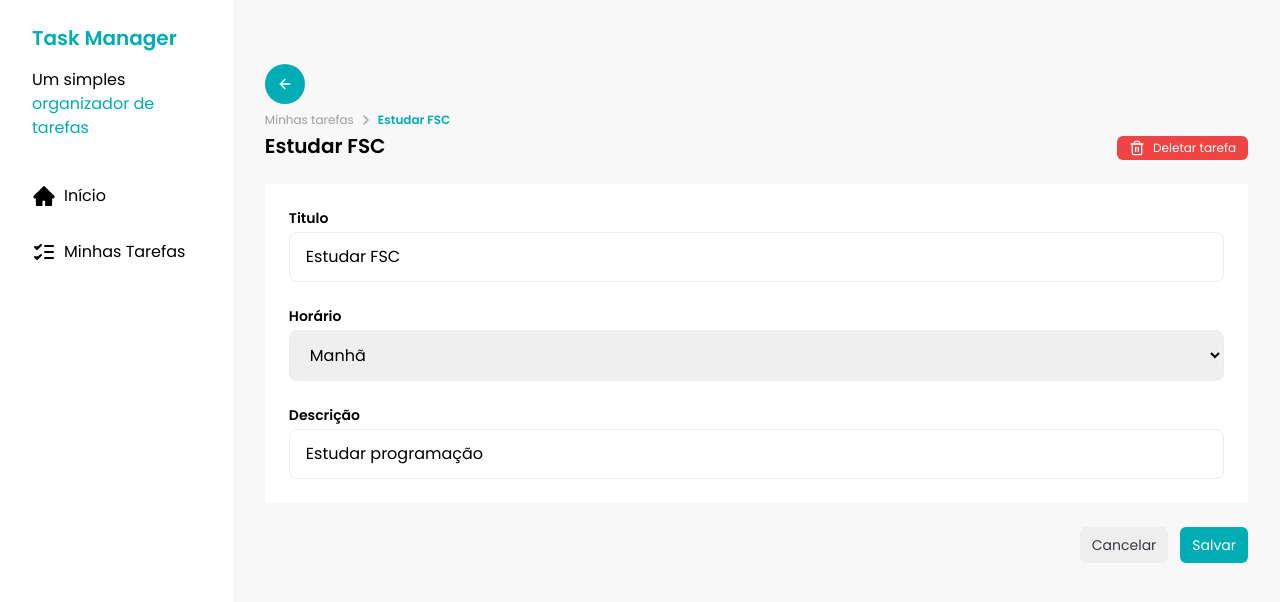
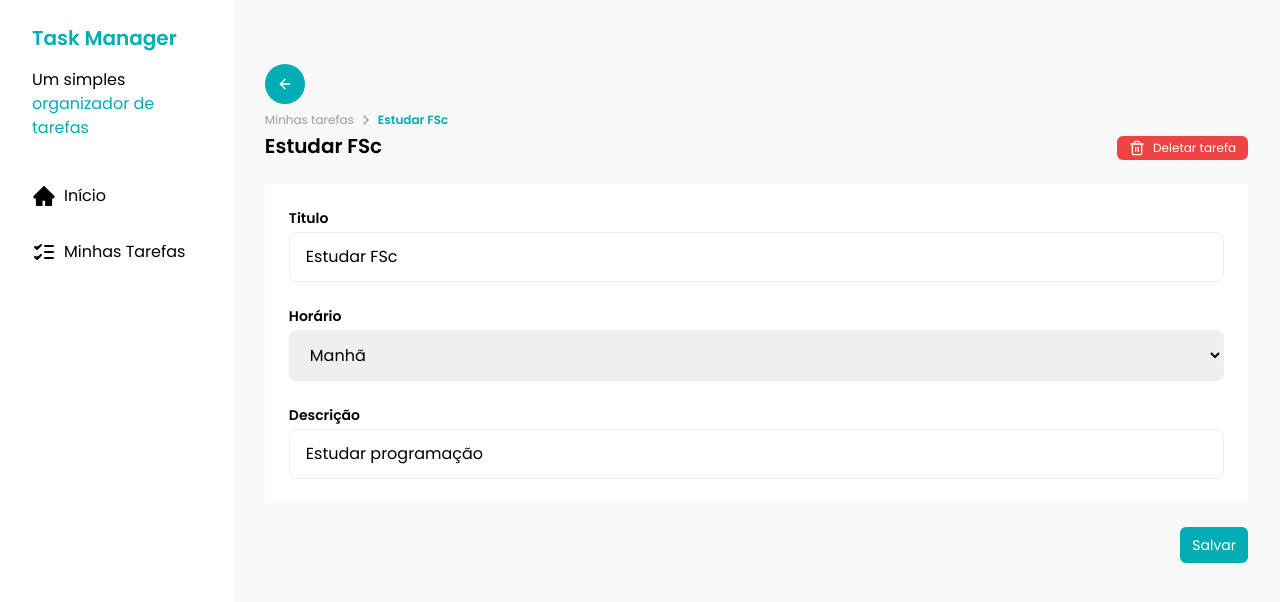
Before and after one commit to Ez3keel/react-task, a React (Vite) app in the folder fsc-task-manager/: page /task/1 in a window 1280 px wide. Shown: the top 602 px of the page. Built offline with nearby package versions, Linux system fonts and the light colour scheme; data requests are answered from the project's data file.

Commit message:
feat: ensure task can be edited

```diff
--- a/fsc-task-manager/db.json
+++ b/fsc-task-manager/db.json
@@ -2,7 +2,7 @@
   "tasks": [
     {
       "id": "1",
-      "title": "Estudar FSC",
+      "title": "Estudar FSc",
       "description": "Estudar programação",
       "time": "morning",
       "status": "done"
--- a/fsc-task-manager/src/pages/task-details.jsx
+++ b/fsc-task-manager/src/pages/task-details.jsx
@@ -1,13 +1,14 @@
 import { useEffect, useState, useRef } from 'react';
 import { useNavigate, useParams } from 'react-router-dom';
 import Sidebar from './../components/Sidebar';
-import { ChevronRight, ArrowLeft } from 'lucide-react';
+import { ChevronRight, ArrowLeft, LoaderCircle } from 'lucide-react';
 import Button from './../components/Button';
 import { Trash2 } from 'lucide-react';
 import InputLabel from './../components/InputLabel';
 import Input from '../components/Input';
 import TimeSelect from './../components/TimeSelect';
 import { Link } from 'react-router-dom';
+import { toast } from 'sonner';
 
 const TaskDetailsPage = () => {
   // Pega o params da URL
@@ -95,7 +96,13 @@ const TaskDetailsPage = () => {
     if (!response.ok) {
       return setSaveIsLoading(false);
     }
+
+    //pega e atualiza com a resposta do banco
+    //Atualiza o titulo e a descrição e time
+    const newTask = await response.json();
+    setTask(newTask);
     setSaveIsLoading(false);
+    toast.success('Tarefa salva com sucesso');
   };
 
   const titleErrors = errors.find(error => error.inputName === 'title');
@@ -172,10 +179,8 @@ const TaskDetailsPage = () => {
         </div>
 
         <div className='flex w-full justify-end gap-3'>
-          <Button size='large' variant='secondary'>
-            Cancelar
-          </Button>
           <Button size='large' variant='primary' onClick={handleSaveClick}>
+            {saveIsLoading && <LoaderCircle className='h-4 w-4 animate-spin' />}
             Salvar
           </Button>
         </div>
```
